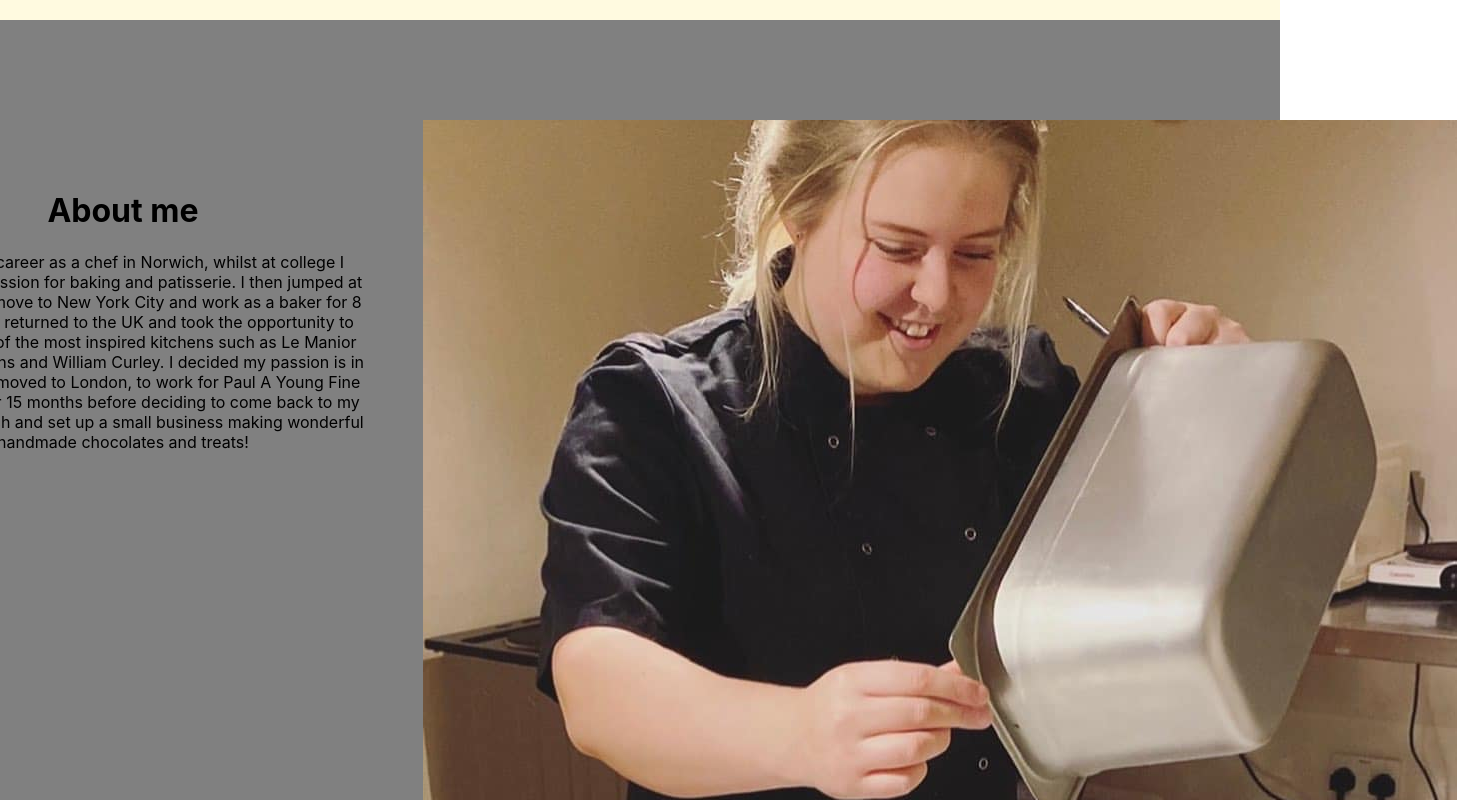
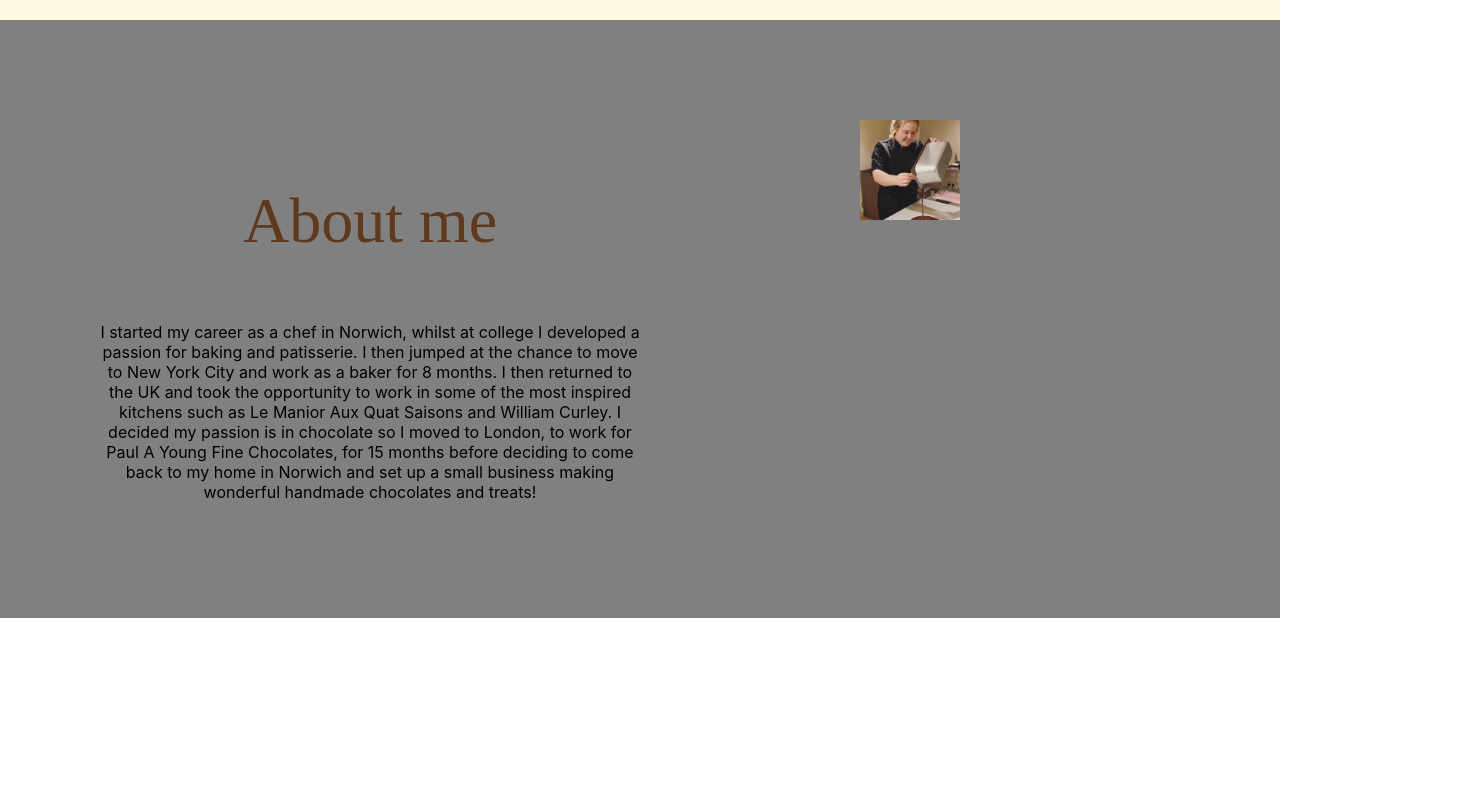
Before and after one commit to JakeSaterlay/lifetimeofchocolate, a React (Create React App) app: page / in a window 1280 px wide. Shown: the part 780-1580 px from the top of the page, 1457 px wide, since content can reach past the window. After the commit the page ends 1398 px from the top, so only its background shows below. Built offline with nearby package versions, Linux system fonts and the light colour scheme; a web font is replaced by a local one.

Commit message:
styling changes

```diff
--- a/src/App.css
+++ b/src/App.css
@@ -23,4 +23,5 @@
 .title{
   font-family: 'Ms Madi', cursive;
   color:#5E391E;
+  font-size:64px;
 }
--- a/src/components/about-me.jsx
+++ b/src/components/about-me.jsx
@@ -6,7 +6,7 @@ function AboutMe() {
         <div>
             <div class="section">
                 <div className="section-text">
-                    <h1>About me</h1>
+                    <p className="title">About me</p>
                     <p>
                         I started my career as a chef in Norwich, whilst at college I developed a passion for baking and patisserie.
                         I then jumped at the chance to move to New York City and work as a baker for 8 months. I then returned to the UK and took the
@@ -17,7 +17,7 @@ function AboutMe() {
                     </p>
                 </div>
                 <div className="section-img">
-                    <img src={chloe} className="" alt="chloe" />
+                    <img src={chloe} className="about-me-img" alt="chloe" />
                 </div>
             </div>
         </div>
--- a/src/styles/layout.css
+++ b/src/styles/layout.css
@@ -7,6 +7,14 @@
 }
 
 .section-text{
-    min-width:500px;
-    margin:50px;
+    width:50%;
 }
+
+.section-img{
+    width:50%;
+}
+
+.about-me-img{
+    height:100px;
+    width:100px;
+}
```
